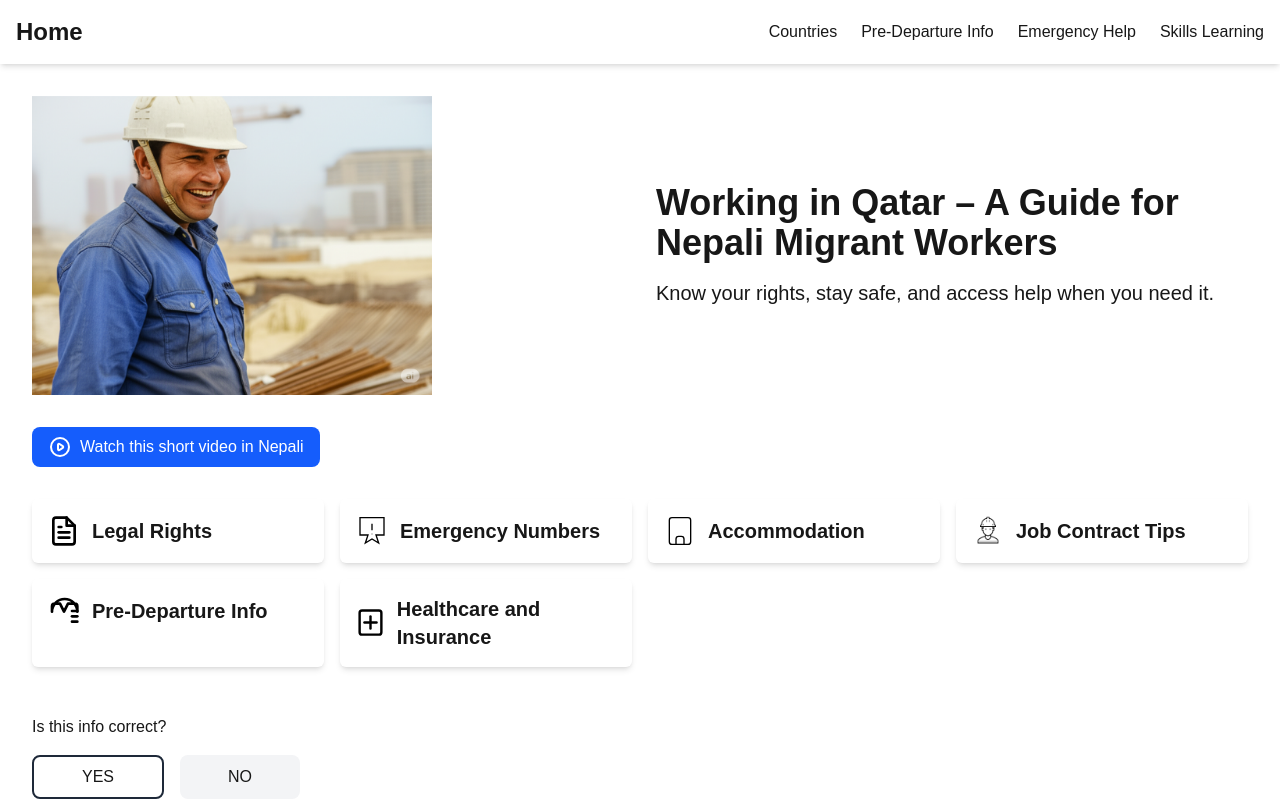
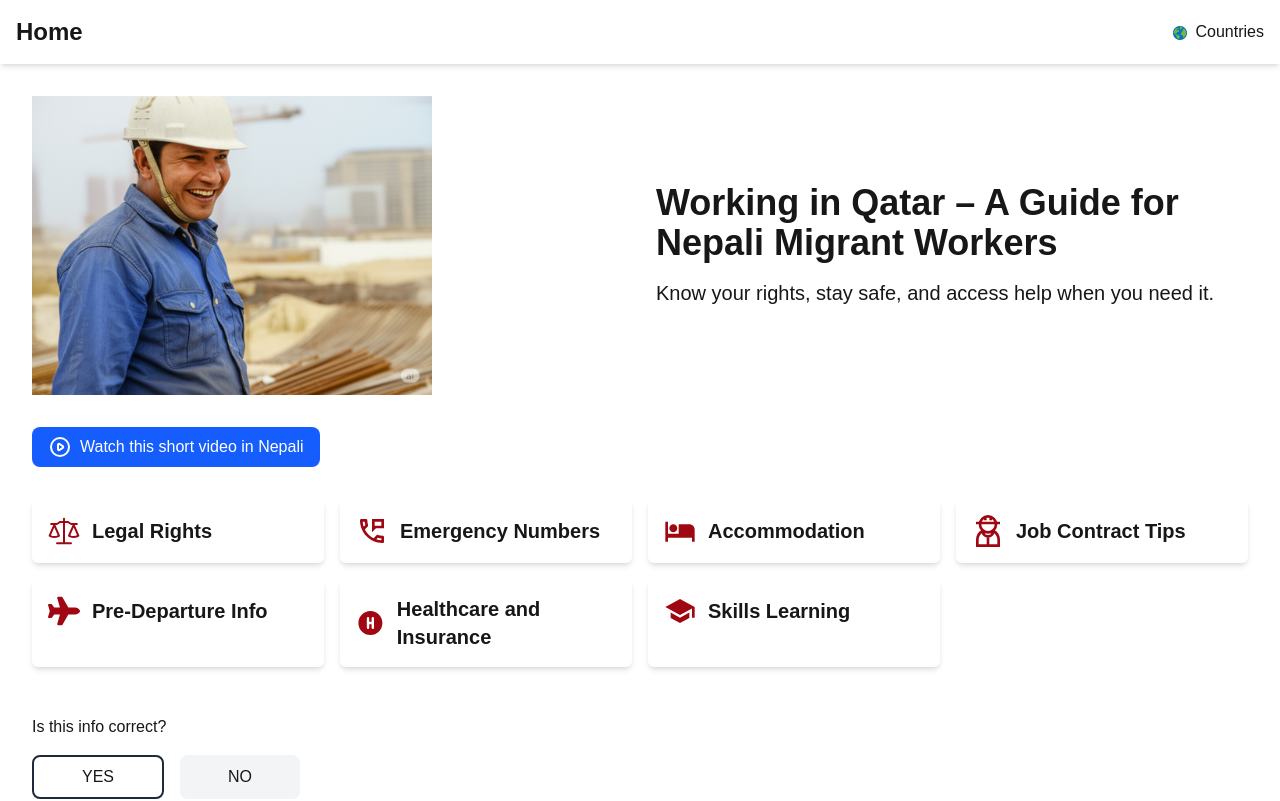
Before and after one commit to maskeyconsulting/migrant-web, a Next.js app: page /en in a window 1280 px wide. Shown: the top 801 px of the page. Built offline with nearby package versions, Linux system fonts and the light colour scheme.

Commit message:
adding react-icons

```diff
--- a/next.config.js
+++ b/next.config.js
@@ -3,6 +3,15 @@ const createNextIntlPlugin = require("next-intl/plugin");
 const withNextIntl = createNextIntlPlugin("./src/i18n.ts");
 
 /** @type {import('next').NextConfig} */
-const nextConfig = {};
+const nextConfig = {
+  output: 'export', // Enable static exports
+  images: {
+    unoptimized: true, // Required for static export
+  },
+  // Disable server-side features
+  experimental: {
+    appDir: true
+  }
+};
 
 module.exports = withNextIntl(nextConfig);
--- a/package.json
+++ b/package.json
@@ -15,6 +15,7 @@
     "next-mdx-remote": "^5.0.0",
     "react": "^19.0.0",
     "react-dom": "^19.0.0",
+    "react-icons": "^5.5.0",
     "react-leaflet": "^5.0.0"
   },
   "devDependencies": {
--- a/public/locales/en/common.json
+++ b/public/locales/en/common.json
@@ -4,7 +4,7 @@
     "countries": "COUNTRIES",
     "preDepInfo": "PRE-DEPARTURE INFO",
     "emergencyHelp": "EMERGENCY HELP",
-    "skillsLearning": "SKILLS & LEARNING",
+    "skillsLearning": "Skills Learning",
     "pageTitle": "Working in Qatar – A Guide for Nepali Migrant Workers",
     "pageSubtitle": "Know your rights, stay safe, and access help when you need it.",
     "watchVideo": "Watch this short video in Nepali",
@@ -15,6 +15,7 @@
     "legalRightsTitle": "Your Legal Rights in Qatar",
     "healthcareTitle": "Healthcare and Insurance",
     "emergencyHelpTitle": "Emergency Help",
+    "skillsLearningTitle": "Skills Learning",
     "feedbackQuestion": "Is this info correct?",
     "yes": "YES",
     "no": "NO",
--- a/public/locales/ne/common.json
+++ b/public/locales/ne/common.json
@@ -14,6 +14,7 @@
   "legalRightsTitle": "कतारमा तपाईंको कानूनी अधिकारहरू",
   "healthcareTitle": "स्वास्थ्य सेवा र बीमा",
   "emergencyHelpTitle": "आपतकालीन सहयोग",
+  "skillsLearningTitle": "सीप र शिक्षा",
   "feedbackQuestion": "यो जानकारी सही हो?",
   "yes": "हो",
   "no": "होइन",
--- a/src/app/[locale]/page.tsx
+++ b/src/app/[locale]/page.tsx
@@ -11,6 +11,13 @@ import VideoModal from "@/component/VideoModal";
 import { useParams } from "next/navigation";
 import Link from "next/link";
 import { useTranslations } from "next-intl";
+import { GoLaw } from "react-icons/go";
+import { MdOutlinePermPhoneMsg } from "react-icons/md";
+import { MdHotel } from "react-icons/md";
+import { GrUserWorker } from "react-icons/gr";
+import { FaPlane } from "react-icons/fa";
+import { TbHospitalCircleFilled } from "react-icons/tb";
+import { MdSchool } from "react-icons/md";
 
 export default function Home() {
   const [isVideoModalOpen, setIsVideoModalOpen] = useState(false);
@@ -74,31 +81,43 @@ export default function Home() {
           icon="/icons/legal-document.svg"
           title="legalRights"
           href={`/${locale}/legal-rights`}
+          IconComponent= {GoLaw}
         />
         <InfoCard
           icon="/icons/emergency-phone.svg"
           title="emergencyNumbers"
           href={`/${locale}/emergency-numbers`}
+          IconComponent= {MdOutlinePermPhoneMsg}
         />
         <InfoCard
           icon="/icons/accommodation.svg"
           title="accommodation"
           href={`/${locale}/accommodation`}
+          IconComponent= {MdHotel}
         />
         <InfoCard
           icon="/icons/hard-hat.png"
           title="jobContractTips"
           href={`/${locale}/job-contract`}
+          IconComponent={GrUserWorker}
         />
         <InfoCard
           icon="/icons/departure.svg"
           title="preDepartureInfo"
           href={`/${locale}/pre-departure`}
+          IconComponent={FaPlane}
         />
         <InfoCard
           icon="/icons/healthcare.svg"
           title="healthcareInsurance"
           href={`/${locale}/healthcare-insurance`}
+          IconComponent={TbHospitalCircleFilled}
+        />
+        <InfoCard
+          icon="/icons/skillslearning.svg"
+          title="skillsLearning"
+          href={`/${locale}/skills-learning`}
+          IconComponent={MdSchool}
         />
       </div>
 
--- a/src/component/Header.tsx
+++ b/src/component/Header.tsx
@@ -1,5 +1,6 @@
 import { useTranslations, useLocale } from "next-intl";
 import Link from "next/link";
+import { FcGlobe } from "react-icons/fc";
 
 const Header = () => {
   const t = useTranslations("common");
@@ -14,25 +15,8 @@ const Header = () => {
           </Link>
           <div className="flex items-center space-x-6">
             <Link href={`/${locale}/countries`} className="hover:text-gray-600">
+              <FcGlobe className="inline-block mr-2" />
               {t("countries")}
-            </Link>
-            <Link
-              href={`/${locale}/pre-departure`}
-              className="hover:text-gray-600"
-            >
-              {t("preDepInfo")}
-            </Link>
-            <Link
-              href={`/${locale}/emergency-help`}
-              className="hover:text-gray-600"
-            >
-              {t("emergencyHelp")}
-            </Link>
-            <Link
-              href={`/${locale}/skills-learning`}
-              className="hover:text-gray-600"
-            >
-              {t("skillsLearning")}
             </Link>
           </div>
         </nav>
--- a/src/component/InfoCard.tsx
+++ b/src/component/InfoCard.tsx
@@ -1,14 +1,19 @@
 import Link from "next/link";
 import Image from "next/image";
 import { useTranslations } from "next-intl";
+import { ReactNode } from "react";
+import { Icon } from "leaflet";
+import { IconType } from 'react-icons';
+
 
 interface InfoCardProps {
   icon: string;
   title: string;
   href: string;
+  IconComponent?: IconType;
 }
 
-const InfoCard: React.FC<InfoCardProps> = ({ icon, title, href }) => {
+const InfoCard: React.FC<InfoCardProps> = ({ icon, title, href, IconComponent }) => {
   const t = useTranslations("homePage");
 
   return (
@@ -17,8 +22,12 @@ const InfoCard: React.FC<InfoCardProps> = ({ icon, title, href }) => {
       className="block p-4 rounded-md shadow-md hover:shadow-lg transition-shadow duration-300"
     >
       <div className="flex items-center space-x-3">
-        <Image src={icon} alt="" width={32} height={32} />
-        <h3 className="text-xl font-semibold">{t(title)}</h3>
+        {/* <Image src= {icon} alt="" width={32} height={32} /> */}
+          {IconComponent ? (
+              <IconComponent className="w-8 h-8 text-red-800" />
+            ) : (
+              icon && <Image src={icon} alt={t(title)} width={32} height={32} />
+            )}        <h3 className="text-xl font-semibold">{t(title)}</h3>
       </div>
     </Link>
   );
--- a/src/messages/en.json
+++ b/src/messages/en.json
@@ -26,7 +26,8 @@
     "workContractIntro": "Learn more about your work contract...",
     "emergencyHelp": "Emergency Help",
     "clickToLearnMore": "Click here to learn more",
-    "watchVideo": "Watch this short video in Nepali"
+    "watchVideo": "Watch this short video in Nepali",
+    "skillsLearning": "Skills Learning"
   },
   "healthcareInsurance": {
     "pageTitle": "Healthcare and Insurance in Qatar",
--- a/src/messages/ne.json
+++ b/src/messages/ne.json
@@ -39,7 +39,8 @@
     "workContractIntro": "तपाईंको काम सम्झौताको बारेमा थप जान्नुहोस्...",
     "emergencyHelp": "आपतकालीन सहायता",
     "clickToLearnMore": "थप जान्न यहाँ क्लिक गर्नुहोस्",
-    "watchVideo": "यो छोटो भिडियो नेपालीमा हेर्नुहोस्"
+    "watchVideo": "यो छोटो भिडियो नेपालीमा हेर्नुहोस्",
+    "skillsLearning": "सीप सिकाइ"
   },
   "healthcareInsurance": {
     "pageTitle": "कतारमा स्वास्थ्य सेवा र बीमा",
```
Also changed, not shown: public/icons/skillslearning.svg (added), 1 other file (tests, documents, lock files or other folders).
